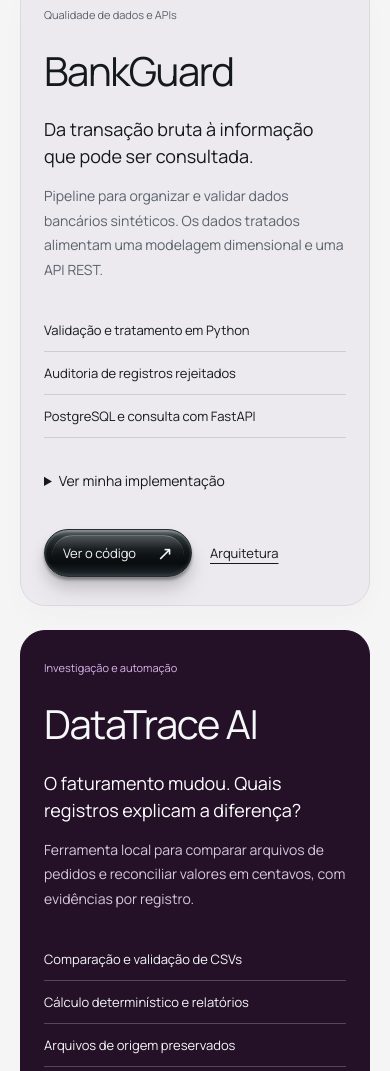
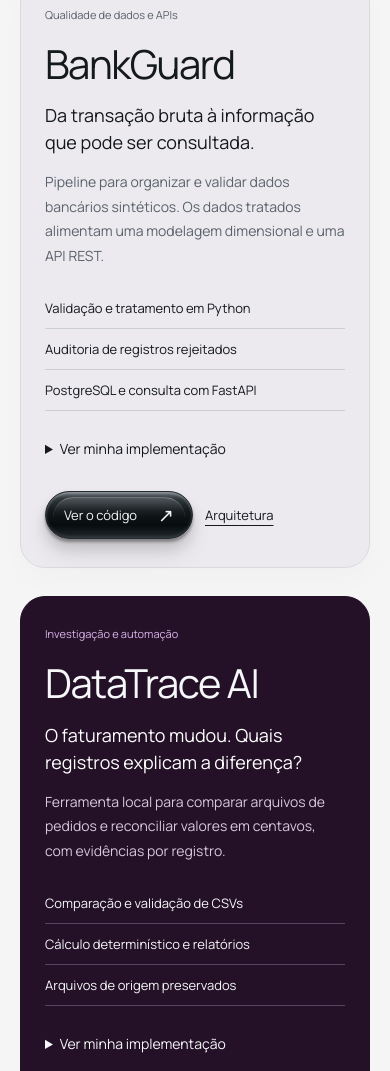
Before and after one commit to danielgermano-data/danielgermano-data.github.io, a website: page index.html in a window 390 px wide. Shown: the part 2468-3539 px from the top of the page. Drawn offline with Linux system fonts and the light colour scheme.

Commit message:
Melhora empilhamento dos projetos no celular
Desacopla o sticky da cena do retrato, ajusta espaços mobile e preserva o acesso aos detalhes e links. Mantém rolagem nativa e fallback para cartões maiores que a tela.

```diff
--- a/index.html
+++ b/index.html
@@ -9,10 +9,10 @@
   <link rel="preload" href="assets/manrope-regular.ttf" as="font" type="font/ttf" crossorigin>
   <link rel="stylesheet" href="style.css">
   <link rel="stylesheet" href="effects.css?v=20261005-2">
-  <link rel="stylesheet" href="theme.css?v=20261005-2">
+  <link rel="stylesheet" href="theme.css?v=20261005-3">
   <link rel="stylesheet" href="refinements.css?v=20261005-2">
   <script src="effects.js?v=20261005-2" defer></script>
-  <script src="scroll.js?v=20261005-2" defer></script>
+  <script src="scroll.js?v=20261005-3" defer></script>
   <script src="refinements.js?v=20261005-2" defer></script>
 </head>
 <body>
--- a/scroll.js
+++ b/scroll.js
@@ -9,6 +9,7 @@
   const about = document.querySelector('.work-visual');
   const career = about?.closest('.career');
   const cards = [...document.querySelectorAll('.project')];
+  const cardList = document.querySelector('.project-list');
   const clamp = value => Math.max(0, Math.min(1, value));
   const smoothstep = (low, high, value) => {
     const t = clamp((value - low) / (high - low));
@@ -23,18 +24,31 @@
   const stableHeight = () => probe.getBoundingClientRect().height || innerHeight;
   function configureCards() {
     let correction = 0;
+    let highestBottom = 0, finalBottom = 0;
     cards.forEach((card, index) => {
       const inset = mobile.matches ? 14 + index * 10 : 40 + index * 14;
       const fits = card.offsetHeight <= viewportHeight - inset - 24;
+      if (fits) highestBottom = Math.max(highestBottom,inset + card.offsetHeight);
+      if (index === cards.length - 1) finalBottom = inset + card.offsetHeight;
       const wasSticky = card.classList.contains('sticky-card');
       const anchor = card.querySelector('summary') || card;
       const before = wasSticky && !fits ? anchor.getBoundingClientRect().top : null;
-      card.classList.toggle('sticky-card', enabled && fits);
+      // Native card stacking is independent of the animated portrait scene.
+      // No transform or animation loop: the reader controls it by scrolling.
+      card.classList.toggle('sticky-card', fits);
+      card.style.setProperty('--card-inset',`${inset}px`);
+      card.style.setProperty('--card-layer',index + 1);
       // Expanded content must remain visible when it no longer fits a viewport.
       if (before !== null && before >= 0 && before < viewportHeight) {
         correction = anchor.getBoundingClientRect().top - before;
       }
     });
+    if (cardList) {
+      const gap = parseFloat(getComputedStyle(cardList).rowGap) || 0;
+      // Keep both edges visible when an expanded card is taller than the next.
+      const tail = Math.ceil(Math.max(8,highestBottom - finalBottom + 24 - gap));
+      cardList.style.setProperty('--stack-tail',`${tail}px`);
+    }
     if (Math.abs(correction) > 1) window.scrollBy({ top:correction, behavior:'instant' });
   }
   function renderAbout() {
--- a/theme.css
+++ b/theme.css
@@ -61,9 +61,6 @@
   .has-scroll-scene .hero:after{content:'';position:absolute;inset:0;z-index:6;pointer-events:none;background:var(--paper);opacity:var(--scene-veil)}
   .has-scroll-scene .hero.is-scroll-zooming .portrait-trigger,.has-scroll-scene .hero.is-scroll-zooming .portrait-switch{visibility:hidden;pointer-events:none}
   .has-scroll-scene .hero.scene-hides-copy .hero-copy,.has-scroll-scene .hero.scene-hides-copy .mobile-top,.has-scroll-scene .hero.scene-hides-copy .surname,.has-scroll-scene .hero.scene-hides-copy .hero-bottom{visibility:hidden;pointer-events:none}
-  .hero-track.has-scroll-scene~.projects .project.sticky-card{position:sticky;top:14px;align-self:start;z-index:1}
-  .hero-track.has-scroll-scene~.projects .project.sticky-card:nth-child(2){top:24px;z-index:2}
-  .hero-track.has-scroll-scene~.projects .project:focus-within{z-index:3}
   .work-person{width:64%;transform:translateY(calc(var(--about-depth,0) * 55px))}
   .has-scroll-scene .hero.scene-hides-copy .hero-copy:focus-within,.has-scroll-scene .hero.scene-hides-copy .mobile-top:focus-within{visibility:visible;opacity:1;pointer-events:auto;z-index:7}
 }
@@ -113,9 +110,11 @@
 .has-scroll-scene .hero.keyboard-scene:has(:focus-visible):after{opacity:0}
 .has-scroll-scene .hero.keyboard-scene:has(:focus-visible) :is(.hero-copy,.stage-top,.surname,.hero-bottom,.hero-background){opacity:1;visibility:visible;pointer-events:auto}
 .has-scroll-scene .hero.keyboard-scene:has(:focus-visible) .hero-portrait{transform:translateX(var(--portrait-anchor))}
-.hero-track.has-scroll-scene~.projects .project.sticky-card{position:sticky;top:40px;align-self:start;z-index:1}
-.hero-track.has-scroll-scene~.projects .project.sticky-card:nth-child(2){top:54px;z-index:2}
-.hero-track.has-scroll-scene~.projects .project:focus-within{z-index:3}
+/* Cards follow the reference's native stack, even without the hero zoom. */
+/* A final grid row leaves enough travel to hold both card edges in the stack. */
+.project-list:after{content:'';display:block;height:var(--stack-tail,8px);pointer-events:none}
+.projects .project.sticky-card{position:sticky;top:var(--card-inset,40px);align-self:start;z-index:var(--card-layer,1)}
+.projects .project:has(:focus-visible){z-index:10}
 @media(min-width:601px) and (max-width:900px){
   .hero-portrait{height:67%;left:58%}
   .hero-copy{top:15%;width:40%}
@@ -129,8 +128,14 @@
   .hero-copy{top:14%;width:88%}
   .hero-portrait{--portrait-anchor:-50%;height:54%;bottom:3%;left:50%;max-width:none}
   .surname{bottom:8%;font-size:17.9vw}
-  .hero-track.has-scroll-scene~.projects .project.sticky-card{top:14px}
-  .hero-track.has-scroll-scene~.projects .project.sticky-card:nth-child(2){top:24px}
+  .project-list{gap:28px}
+  .project{padding:28px 24px}
+  .project .category{margin-bottom:18px}
+  .project h3{margin-bottom:18px}
+  .project-points{margin:20px 0 14px}
+  .project-points li{padding:9px 0}
+  .project-actions{margin-top:18px;gap:12px}
+  .project-actions .text-link{display:inline-flex;align-items:center;min-height:44px}
 }
 @media(max-width:600px) and (max-height:720px){
   .hero.wrap{min-height:100svh}
@@ -140,4 +145,4 @@
 @media(prefers-reduced-motion:reduce){
   .has-scroll-scene .hero-portrait{transform:translateX(var(--portrait-anchor));will-change:auto}
 }
-@media print{.mobile-top,.mobile-summary{display:none}.hero-track{height:auto!important}.hero{height:auto!important;min-height:0!important}.hero-copy{position:relative;top:auto}.hero-portrait:before{display:none}.has-scroll-scene .hero{position:relative;top:auto;overflow:visible}.has-scroll-scene .hero:after{display:none}}
+@media print{.mobile-top,.mobile-summary{display:none}.hero-track{height:auto!important}.hero{height:auto!important;min-height:0!important}.hero-copy{position:relative;top:auto}.hero-portrait:before{display:none}.has-scroll-scene .hero{position:relative;top:auto;overflow:visible}.has-scroll-scene .hero:after{display:none}.project-list:after{display:none}.projects .project.sticky-card{position:static}}
```
